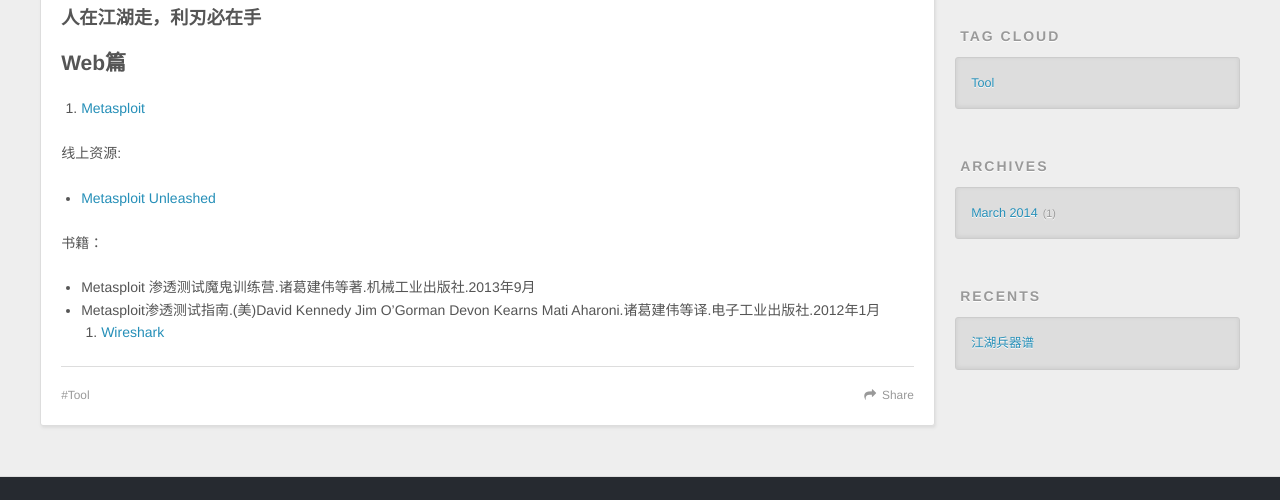
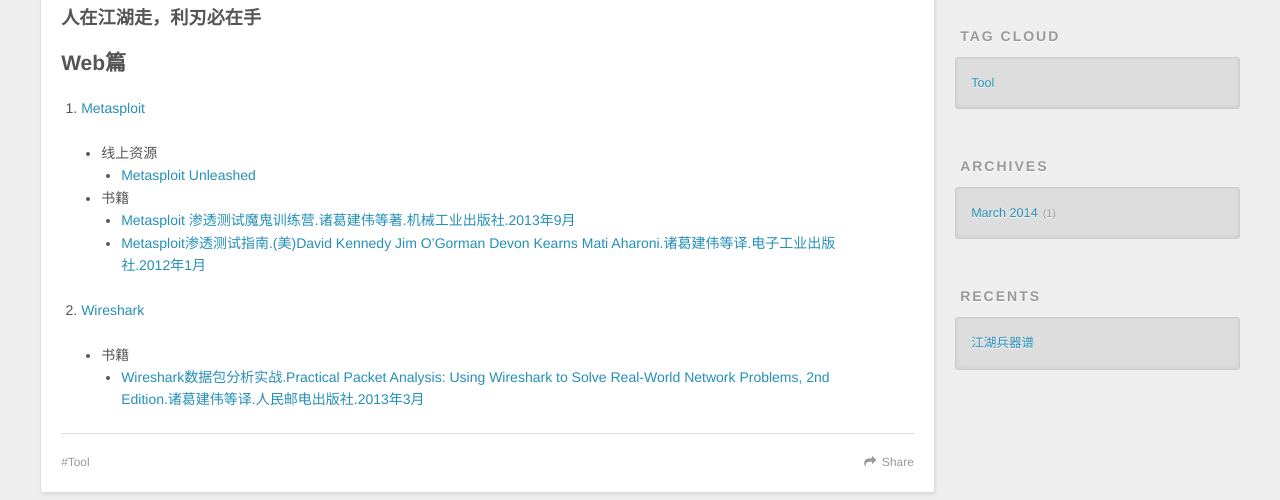
Before and after one commit to codesharplsc/novsec.github.io, a plain HTML site: page index.html in a window 1280 px wide. Shown: the part 452-952 px from the top of the page. Drawn offline with nearby package versions, Linux system fonts and the light colour scheme.

Commit message:
Site updated: 2014-03-19 12:37:29

```diff
--- a/index.html
+++ b/index.html
@@ -81,25 +81,33 @@
 <h3 id="人在江湖走，利刃必在手">人在江湖走，利刃必在手</h3>
 <h2 id="Web篇">Web篇</h2>
 <ol>
-<li><a href="http://www.metasploit.com/" target="_blank">Metasploit</a></li>
-</ol>
-<p>线上资源:</p>
+<li><p><a href="http://www.metasploit.com/" target="_blank">Metasploit</a></p>
 <ul>
+<li>线上资源<ul>
 <li><a href="http://www.offensive-security.com/metasploit-unleashed/Main_Page" target="_blank">Metasploit Unleashed</a></li>
 </ul>
-<p>书籍：</p>
-<ul>
-<li>Metasploit 渗透测试魔鬼训练营.诸葛建伟等著.机械工业出版社.2013年9月</li>
-<li>Metasploit渗透测试指南.(美)David Kennedy Jim O’Gorman Devon Kearns Mati Aharoni.诸葛建伟等译.电子工业出版社.2012年1月<ol>
-<li><a href="">Wireshark</a></li>
-</ol>
+</li>
+<li>书籍<ul>
+<li><a href="http://book.douban.com/subject/25723796/" target="_blank">Metasploit 渗透测试魔鬼训练营.诸葛建伟等著.机械工业出版社.2013年9月</a></li>
+<li><a href="http://book.douban.com/subject/10433737/" target="_blank">Metasploit渗透测试指南.(美)David Kennedy Jim O’Gorman Devon Kearns Mati Aharoni.诸葛建伟等译.电子工业出版社.2012年1月</a></li>
+</ul>
 </li>
 </ul>
+</li>
+<li><p><a href="http://www.wireshark.org/" target="_blank">Wireshark</a></p>
+<ul>
+<li>书籍<ul>
+<li><a href="http://book.douban.com/subject/21691692/" target="_blank">Wireshark数据包分析实战.Practical Packet Analysis: Using Wireshark to Solve Real-World Network Problems, 2nd Edition.诸葛建伟等译.人民邮电出版社.2013年3月</a></li>
+</ul>
+</li>
+</ul>
+</li>
+</ol>
 
 
     </div>
     <footer class="article-footer">
-      <a data-url="http://novsec.com/2014/03/18/江湖兵器谱/" data-id="unt8jjwdrgr92tdf" class="article-share-link">Share</a>
+      <a data-url="http://novsec.com/2014/03/18/江湖兵器谱/" data-id="g6d2n5mdom10q9et" class="article-share-link">Share</a>
 
 
   <ul class="article-tag-list"><li class="article-tag-list-item"><a class="article-tag-list-link" href="/tags/Tool/">Tool</a></li></ul>
```
Also changed, not shown: 2014/03/18/江湖兵器谱/index.html (+21 -14 lines).
